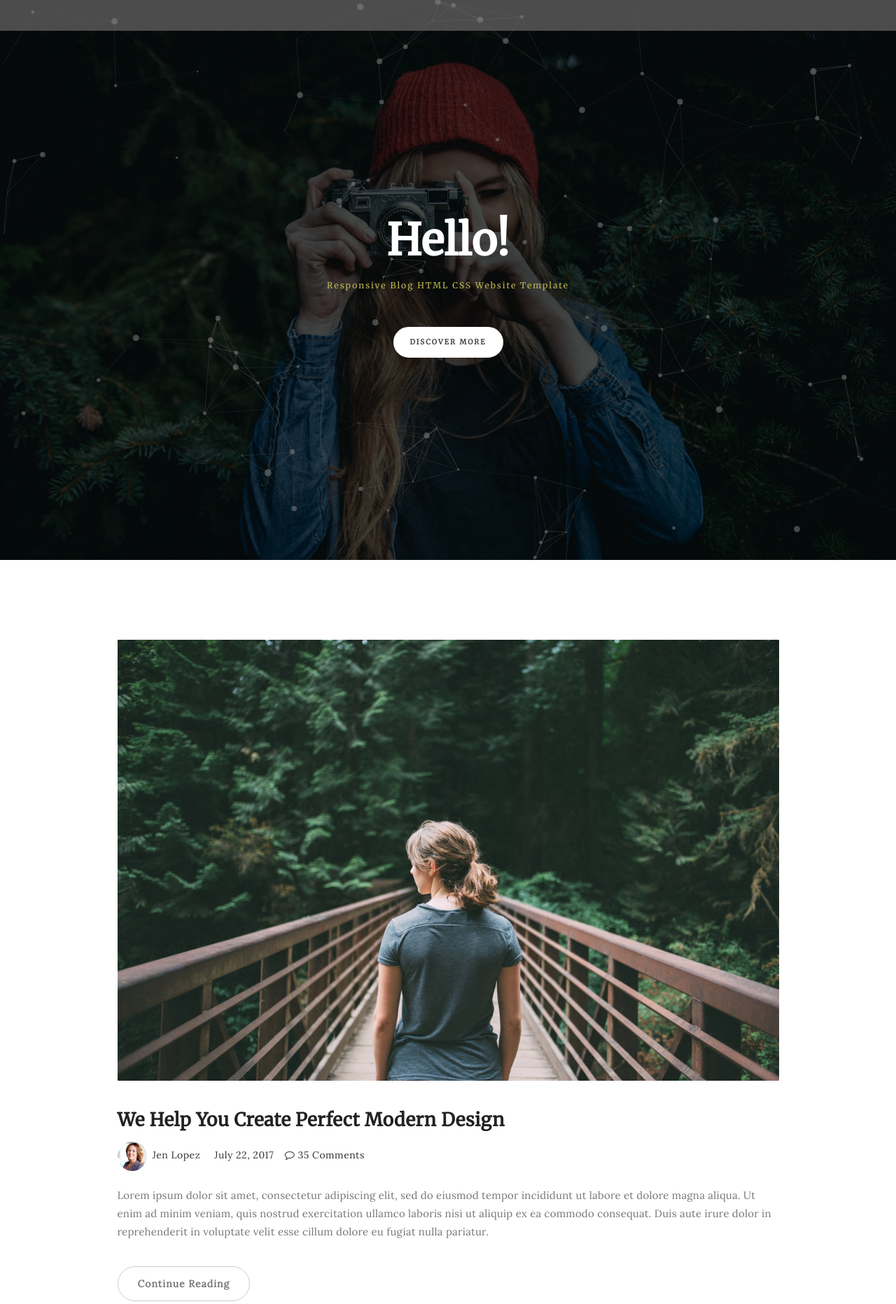
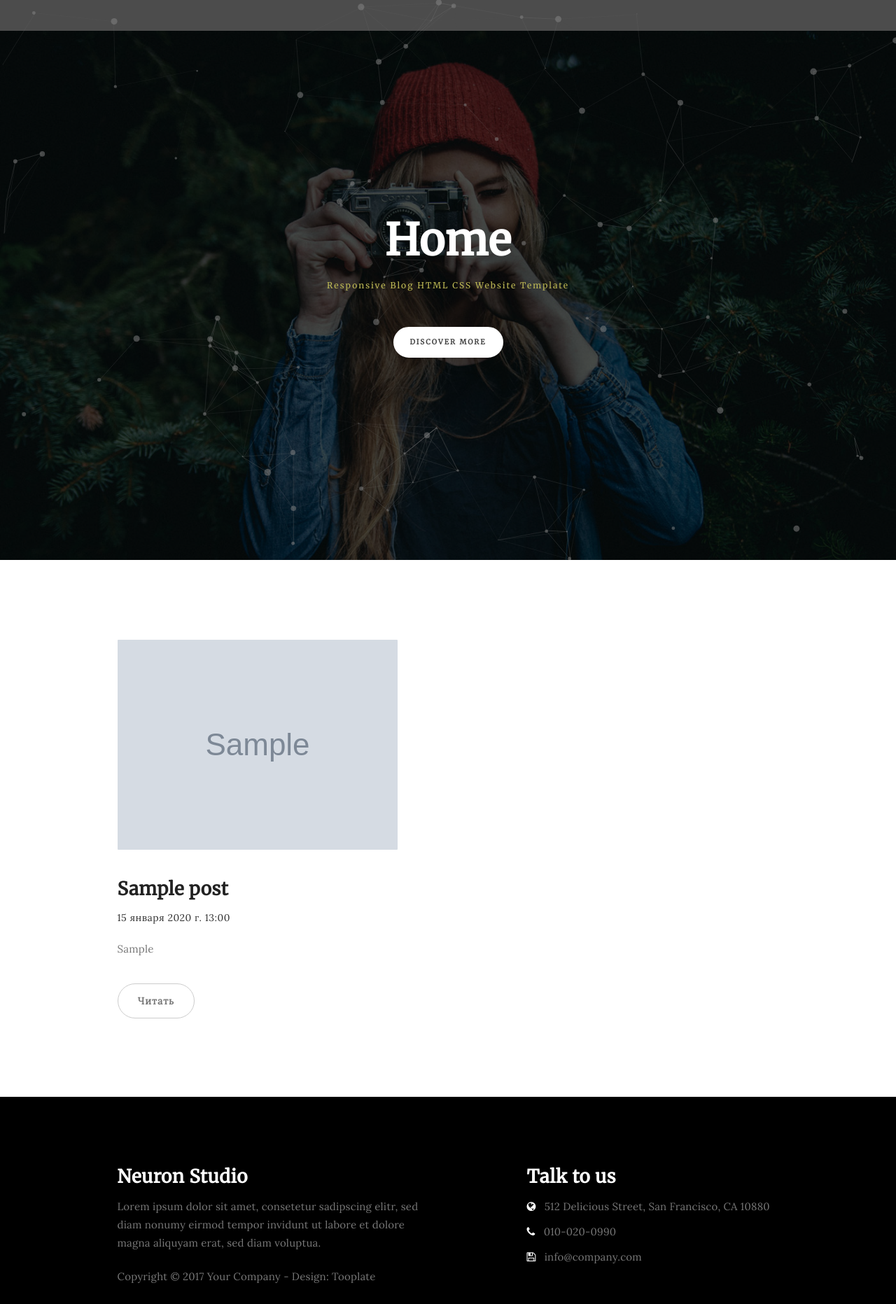
Before and after one commit to sitdoff/django-blog, a Django app: page / in a window 1280 px wide. Shown: the part 87-1950 px from the top of the page at 70% size. Run offline with Django 4.2, Linux system fonts and the light colour scheme; tables that the repository leaves empty hold one stand-in row (values such as "Sample post"); grey boxes marked "Sample" are stand-in pictures; some libraries are stand-ins or nearby versions.

Commit message:
rename view home > index, add show posts at index page

```diff
--- a/blog/templates/blog/base.html
+++ b/blog/templates/blog/base.html
@@ -71,7 +71,10 @@ http://www.tooplate.com/view/2085-neuron
             <div class="container">
                 <div class="row">
                     <div class="col-md-12 col-sm-12">
-                        <h1>Hello!</h1>
+                        <h1>
+                            {% block home %}
+                            {% endblock home %}
+                        </h1>
                         <h4>Responsive Blog HTML CSS Website Template</h4>
                         <a href="#blog" class="smoothScroll btn btn-default">Discover More</a>
                     </div>
--- a/blog/templates/blog/index.html
+++ b/blog/templates/blog/index.html
@@ -1,34 +1,40 @@
 {% extends "blog/base.html" %}
+{% block title %}
+    Title
+{% endblock title %}
+{% block home %}
+    Home
+{% endblock home %}
 {% block content %}
     <section id="blog">
         <div class="container">
             <div class="row">
                 <div class="col-md-offset-1 col-md-10 col-sm-12">
+                    {% for post in posts %}
                         <div class="blog-post-thumb">
                             <div class="blog-post-image">
-                            <a href="single-post.html">
-                                <img src="images/blog-image1.jpg" class="img-responsive" alt="Blog Image">
+                                <a href="{{ post.get_absolute_url }}">
+                                    <img src="{{ post.image.url }}" class="img-responsive" alt="Blog Image">
                                 </a>
                             </div>
                             <div class="blog-post-title">
                                 <h3>
-                                <a href="single-post.html">We Help You Create Perfect Modern Design</a>
+                                    <a href="{{ post.get_absolute_url }}">{{ post.title }}</a>
                                 </h3>
                             </div>
                             <div class="blog-post-format">
-                            <span><a href="#">
-                                <img src="images/author-image1.jpg" class="img-responsive img-circle">
-                            Jen Lopez</a></span>
-                            <span><i class="fa fa-date"></i> July 22, 2017</span>
-                            <span><a href="#"><i class="fa fa-comment-o"></i> 35 Comments</a></span>
+                                <!-- <span><a href="#"> -->
+                                <!--     <img src="images/author-image1.jpg" class="img-responsive img-circle"> -->
+                                <!-- Jen Lopez</a></span> -->
+                                <span><i class="fa fa-date"></i>{{ post.time_create }}</span>
+                                <!-- <span><a href="#"><i class="fa fa-comment-o"></i> 35 Comments</a></span> -->
                             </div>
                             <div class="blog-post-des">
-                            <p>
-                                Lorem ipsum dolor sit amet, consectetur adipiscing elit, sed do eiusmod tempor incididunt ut labore et dolore magna aliqua. Ut enim ad minim veniam, quis nostrud exercitation ullamco laboris nisi ut aliquip ex ea commodo consequat. Duis aute irure dolor in reprehenderit in voluptate velit esse cillum dolore eu fugiat nulla pariatur.
-                            </p>
-                            <a href="single-post.html" class="btn btn-default">Continue Reading</a>
+                                <p>{{ post.article }}</p>
+                                <a href="{{ post.get_absolute_url }}" class="btn btn-default">Читать</a>
                             </div>
                         </div>
+                    {% endfor %}
                 </div>
             </div>
         </div>
--- a/blog/urls.py
+++ b/blog/urls.py
@@ -3,6 +3,6 @@ from django.urls import path
 from . import views
 
 urlpatterns = [
-    path("", views.home, name="home"),
+    path("", views.index, name="home"),
     path("post/<slug:post_slug>", views.show_post, name="post"),
 ]
--- a/blog/views.py
+++ b/blog/views.py
@@ -1,10 +1,14 @@
 from django.http import HttpResponse
 from django.shortcuts import render
 
+from .models import Post
+
 
 # Create your views here.
-def home(request):
-    return render(request, "blog/index.html")
+def index(request):
+    posts = Post.objects.all()
+    context = {"posts": posts}
+    return render(request, "blog/index.html", context=context)
 
 
 def show_post(request, post_slug):
```
Lines whose indentation alone changed are shown as unchanged.
